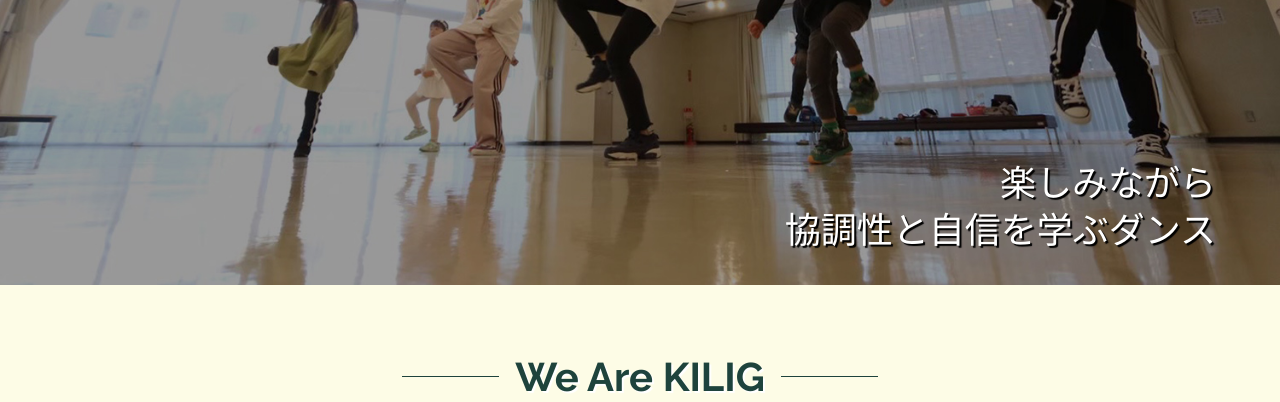
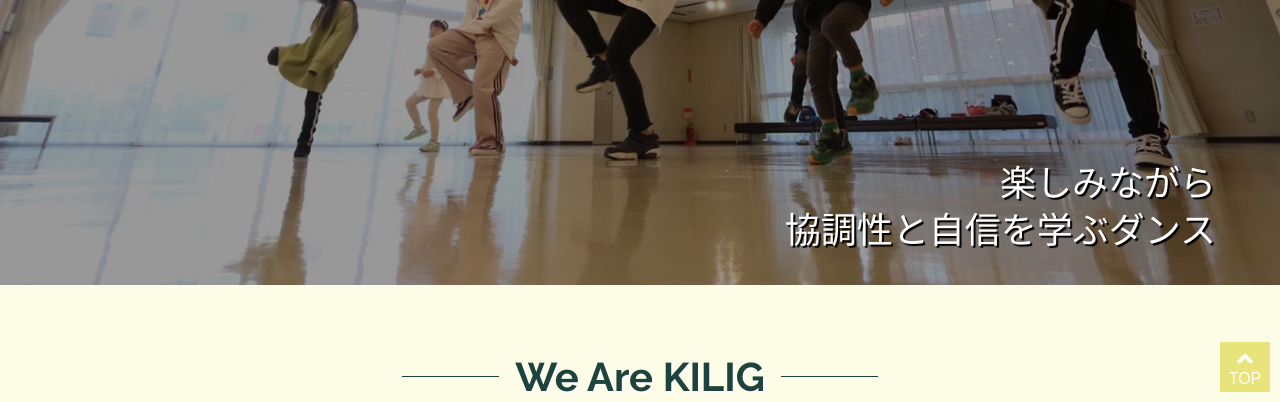
Before and after one commit to arisayajima/.github.io, a plain HTML site: page index.html in a window 1280 px wide. Shown: the part 398-800 px from the top of the page. Drawn offline with Linux system fonts and the light colour scheme.

Commit message:
Update common.css

```diff
--- a/css/common.css
+++ b/css/common.css
@@ -217,8 +217,8 @@ body:not(#home) main h2 span{
   width: 50px;
   height: 50px;
   position: fixed;
-  right: 10;
-  bottom: 10;
+  right: 10px;
+  bottom: 10px;
   background: #dfd94d;
   opacity: 0.7;
   z-index: 2;
```
